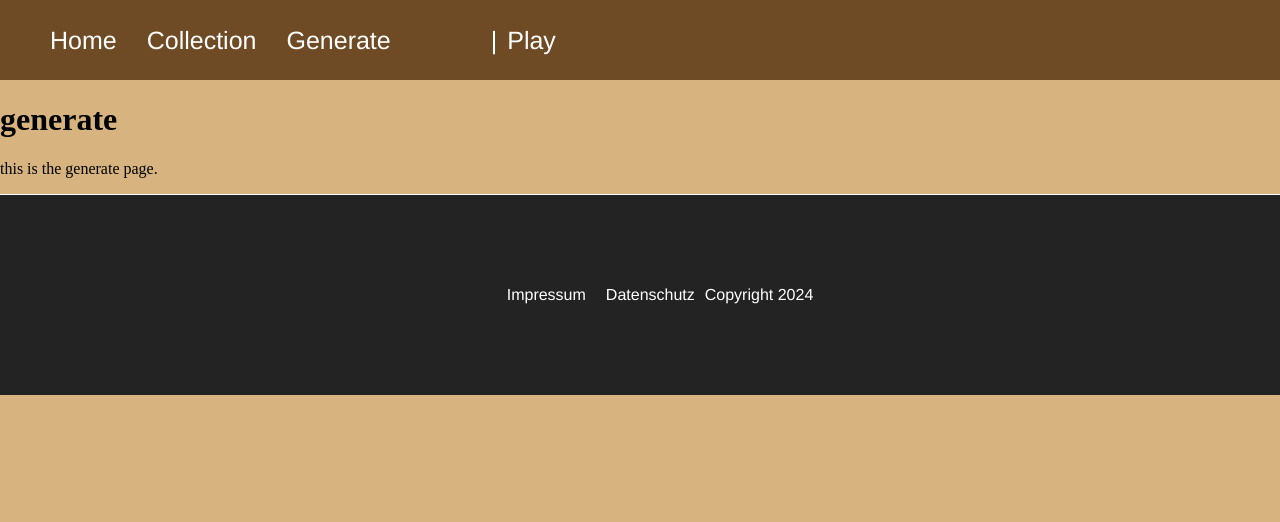
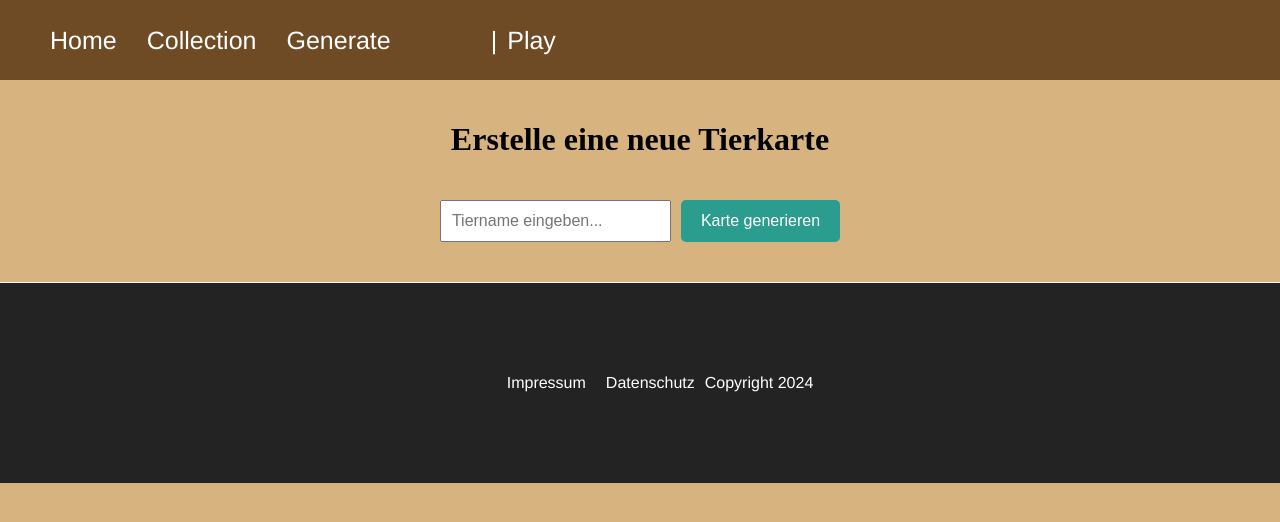
Before and after one commit to Litorian113/Franz-Anhaeupl-Prg3, a SvelteKit app: page /generate in a window 1280 px wide. Shown: the top 522 px of the page. Built offline with nearby package versions, Linux system fonts and the light colour scheme.

Commit message:
Tierkarten-Generierungsfunktion hinzugefügt

```diff
--- a/src/routes/generate/+page.svelte
+++ b/src/routes/generate/+page.svelte
@@ -1,2 +1,115 @@
-<h1>generate</h1>
-<p>this is the generate page.</p>
+<script>
+    import { onMount } from 'svelte';
+    import { data } from '../../data/animalData.js';
+    import Card from '$lib/components/Card.svelte';
+
+    let newAnimalName = '';
+    let generatedAnimal = null;
+    let imageUrl = '';
+    let errorMessage = '';
+
+    // Platzhalterfunktion zur Generierung des Bildes
+    async function generateImage(animalName) {
+      console.log(`Bild für ${animalName} wird generiert...`);
+      // Platzhalter: Ersetze dies mit API-Aufruf
+      imageUrl = `/images/placeholder-${animalName}.webp`;
+    }
+
+    // Platzhalterfunktion zur Generierung des Datensatzes
+    async function generateAnimalData(animalName) {
+      console.log(`Tierdaten für ${animalName} werden generiert...`);
+      // Platzhalter: Ersetze dies mit API-Aufruf
+      generatedAnimal = {
+        id: data.length + 1,
+        name_german: animalName,
+        trivia_german: `${animalName} ist ein faszinierendes Tier!`,
+        trivia: `${animalName} is a fascinating animal!`,
+        group: "F",
+        groupname_german: "Neue Tiere",
+        groupname: "New Animals",
+        group_number: 5,
+        name: animalName,
+        max_weight: Math.floor(Math.random() * 500),
+        max_age: Math.floor(Math.random() * 100),
+        top_speed: Math.floor(Math.random() * 70),
+        deaths: Math.floor(Math.random() * 50),
+        max_length: Math.floor(Math.random() * 400),
+        litter_size: Math.floor(Math.random() * 10),
+        continents: "Global",
+        intelligence: Math.floor(Math.random() * 10)
+      };
+
+      data.push(generatedAnimal);
+    }
+
+    async function generateCard() {
+      if (!newAnimalName) {
+        errorMessage = 'Bitte gib einen Tiernamen ein';
+        return;
+      }
+
+      errorMessage = '';
+      await generateImage(newAnimalName);
+      await generateAnimalData(newAnimalName);
+
+      newAnimalName = '';
+    }
+
+    function formatFilename(str) {
+      return str
+        .toLowerCase()
+        .replace(/ä/g, 'ae')
+        .replace(/ö/g, 'oe')
+        .replace(/ü/g, 'ue')
+        .replace(/ß/g, 'ss')
+        .replace(/\s+/g, '-');
+    }
+  </script>
+
+  <main>
+    <h1>Erstelle eine neue Tierkarte</h1>
+    <div class="form-section">
+      <input type="text" bind:value={newAnimalName} placeholder="Tiername eingeben..." />
+      <button on:click={generateCard}>Karte generieren</button>
+      {#if errorMessage}
+        <p class="error">{errorMessage}</p>
+      {/if}
+    </div>
+
+    {#if generatedAnimal}
+      <h2>Deine generierte Karte:</h2>
+      <Card animal={generatedAnimal} />
+
+    {/if}
+  </main>
+
+  <style>
+    main {
+      display: flex;
+      flex-direction: column;
+      align-items: center;
+      justify-content: center;
+      padding: 20px;
+    }
+    .form-section {
+      margin: 20px 0;
+      display: flex;
+      gap: 10px;
+    }
+    input {
+      padding: 10px;
+      font-size: 16px;
+    }
+    button {
+      padding: 10px 20px;
+      font-size: 16px;
+      background-color: #2a9d8f;
+      color: white;
+      border: none;
+      border-radius: 5px;
+      cursor: pointer;
+    }
+    .error {
+      color: red;
+    }
+  </style>
```
